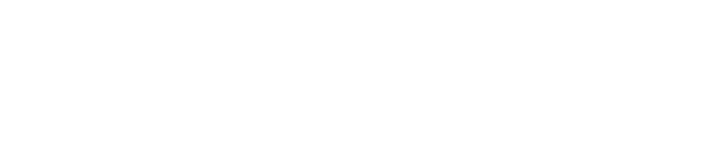
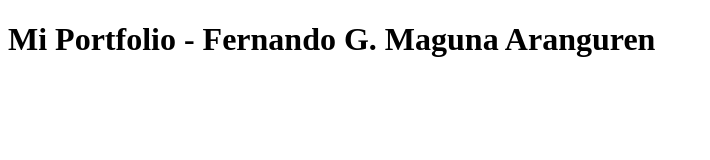
Before and after one commit to FAR1968/Portfolio_fgma, a plain HTML site: page index.html in a window 1280 px wide. Shown: the whole page, without its empty margins (0-710 px from the left). Drawn offline with Linux system fonts and the light colour scheme.

Commit message:
Update index.html
Se agrega titulo

```diff
--- a/index.html
+++ b/index.html
@@ -4,9 +4,9 @@
     <meta charset="UTF-8">
     <meta http-equiv="X-UA-Compatible" content="IE=edge">
     <meta name="viewport" content="width=device-width, initial-scale=1.0">
-    <title>Document</title>
+    <title>Portfolio - Fernando G. Maguna Aranguren</title>
 </head>
 <body>
-
+    <h1>Mi Portfolio - Fernando G. Maguna Aranguren</h1>
 </body>
 </html>
```
